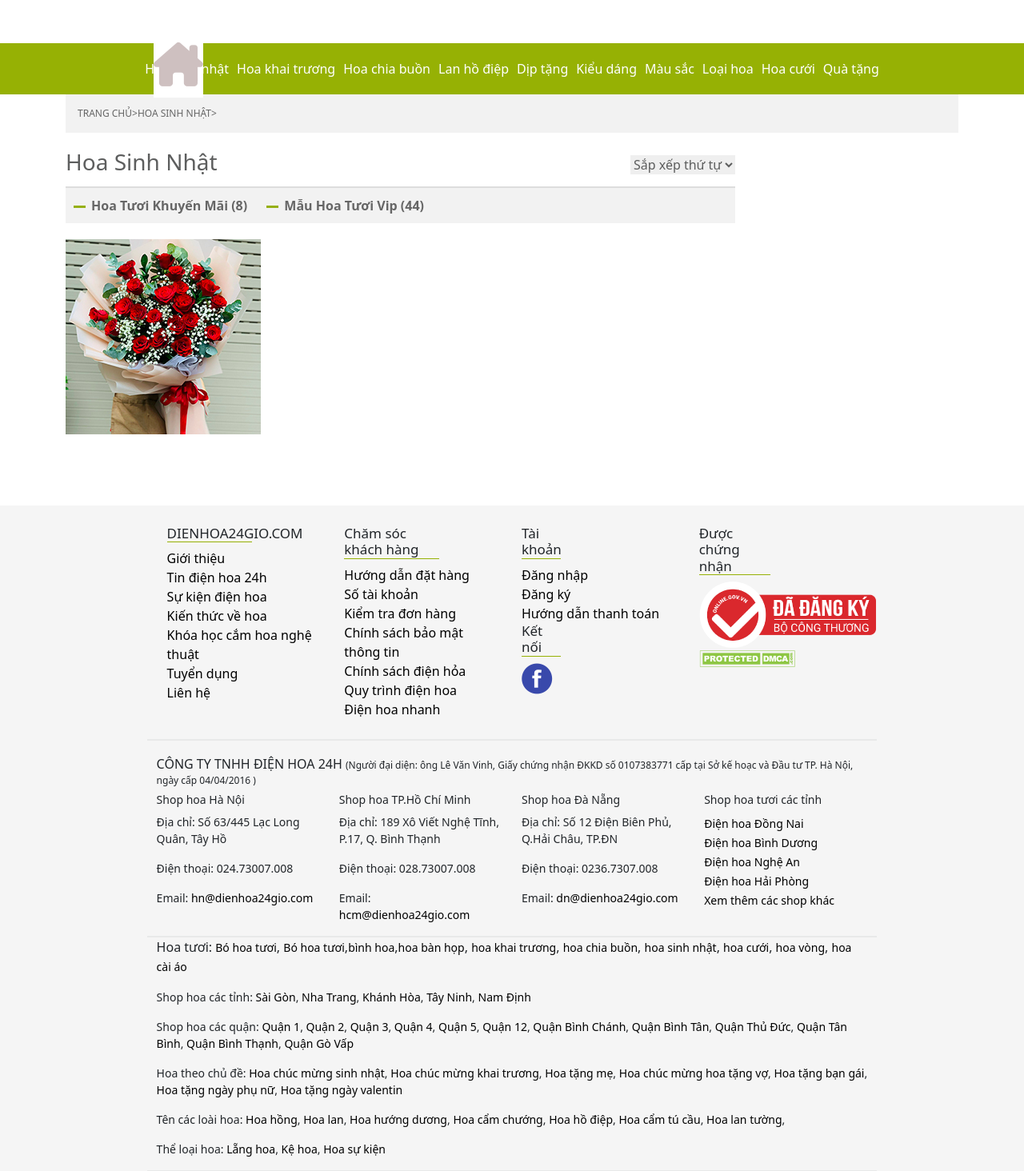
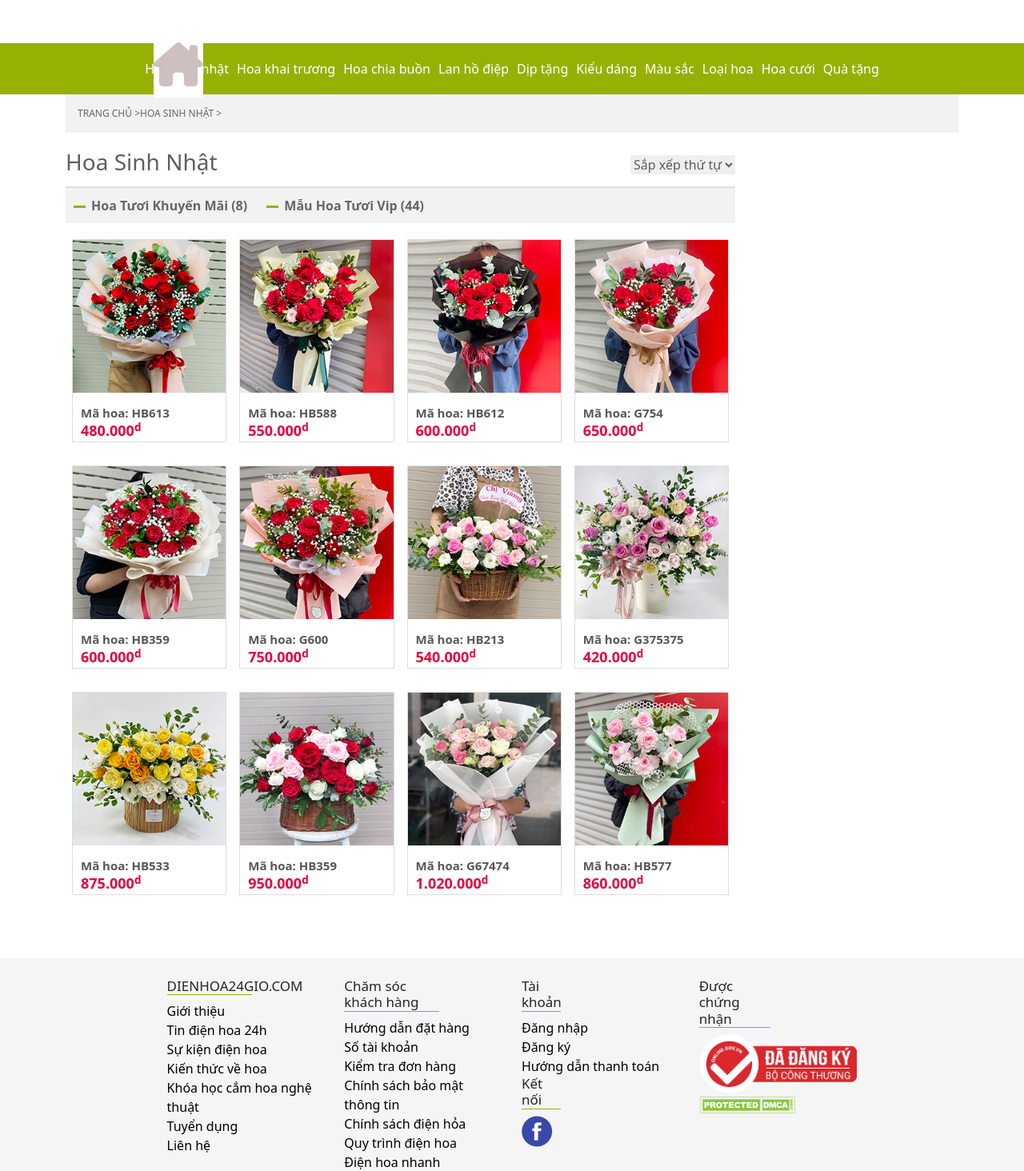
Before and after one commit to PhamThiHuongLan62THNB/Hoa24-7, a PHP site: page /Birthday.html in a window 1280 px wide. Shown: the part 236-1700 px from the top of the page at 80% size. Run offline with PHP 8.4, Linux system fonts and the light colour scheme; some libraries are stand-ins or nearby versions.

Commit message:
cap nhat trang hoa sinh nhat

```diff
--- a/Birthday.html
+++ b/Birthday.html
@@ -169,6 +169,177 @@
                     <img id="01" src="/images/birthday-flower/950k_nho.jpg" alt="Bó hoa hồng đỏ_HB613" style="border-width:0px;">
                   </a>
                 </div>
+                <div class="slide-caption">
+                  <h5>Mã hoa: <a id="01" href="#" style="text-decoration:none; color:#575757">HB613</a></h5>
+                </div>
+                <div class="group-price">
+                  <p class="price">480.000<sup>d</sup></p>
+                </div>
+              </div>
+            </li>
+            <li style="height:268px;">
+              <div class="slide-content">
+                <div class="block-product">
+                  <a id="02" href="#">
+                    <img id="02" src="/images/birthday-flower/Bohoa1T22022_nho.jpg" alt="Bó hoa sinh nhật_HB588" style="border-width:0px;">
+                  </a>
+                </div>
+                <div class="slide-caption">
+                  <h5>Mã hoa: <a id="02" href="#" style="text-decoration:none; color:#575757">HB588</a></h5>
+                </div>
+                <div class="group-price">
+                  <p class="price">550.000<sup>d</sup></p>
+                </div>
+              </div>
+            </li>
+            <li style="height:268px;">
+              <div class="slide-content">
+                <div class="block-product">
+                  <a id="03" href="#">
+                    <img id="03" src="/images/birthday-flower/Bohoa2T22022_nho.jpg" alt="Bó hoa sinh nhật_HB612" style="border-width:0px;">
+                  </a>
+                </div>
+                <div class="slide-caption">
+                  <h5>Mã hoa: <a id="03" href="#" style="text-decoration:none; color:#575757">HB612</a></h5>
+                </div>
+                <div class="group-price">
+                  <p class="price">600.000<sup>d</sup></p>
+                </div>
+              </div>
+            </li>
+            <li style="height:268px;">
+              <div class="slide-content">
+                <div class="block-product">
+                  <a id="04" href="#">
+                    <img id="04" src="/images/birthday-flower/Bohoa3T22022_nho.jpg" alt="Bó hoa sinh nhật_G754" style="border-width:0px;">
+                  </a>
+                </div>
+                <div class="slide-caption">
+                  <h5>Mã hoa: <a id="04" href="#" style="text-decoration:none; color:#575757">G754</a></h5>
+                </div>
+                <div class="group-price">
+                  <p class="price">650.000<sup>d</sup></p>
+                </div>
+              </div>
+            </li>
+            <li style="height:268px;">
+              <div class="slide-content">
+                <div class="block-product">
+                  <a id="05" href="#">
+                    <img id="05" src="/images/birthday-flower/bohoahong04T2-22_nho.jpg" alt="Bó hoa sinh nhật_HB359" style="border-width:0px;">
+                  </a>
+                </div>
+                <div class="slide-caption">
+                  <h5>Mã hoa: <a id="05" href="#" style="text-decoration:none; color:#575757">HB359</a></h5>
+                </div>
+                <div class="group-price">
+                  <p class="price">600.000<sup>d</sup></p>
+                </div>
+              </div>
+            </li>
+            <li style="height:268px;">
+              <div class="slide-content">
+                <div class="block-product">
+                  <a id="06" href="#">
+                    <img id="06" src="/images/birthday-flower/bohoahong02T2-22_nho.jpg" alt="Bó hoa sinh nhật_G600" style="border-width:0px;">
+                  </a>
+                </div>
+                <div class="slide-caption">
+                  <h5>Mã hoa: <a id="06" href="#" style="text-decoration:none; color:#575757">G600</a></h5>
+                </div>
+                <div class="group-price">
+                  <p class="price">750.000<sup>d</sup></p>
+                </div>
+              </div>
+            </li>
+            <li style="height:268px;">
+              <div class="slide-content">
+                <div class="block-product">
+                  <a id="07" href="#">
+                    <img id="07" src="/images/birthday-flower/giohoatuoi2020-1_nho.jpg" alt="Bó hoa sinh nhật_HB213" style="border-width:0px;">
+                  </a>
+                </div>
+                <div class="slide-caption">
+                  <h5>Mã hoa: <a id="07" href="#" style="text-decoration:none; color:#575757">HB213</a></h5>
+                </div>
+                <div class="group-price">
+                  <p class="price">540.000<sup>d</sup></p>
+                </div>
+              </div>
+            </li>
+            <li style="height:268px;">
+              <div class="slide-content">
+                <div class="block-product">
+                  <a id="08" href="#">
+                    <img id="08" src="/images/birthday-flower/Giohoasinhnhat-T1108_nho.jpg" alt="Bó hoa sinh nhật_G375" style="border-width:0px;">
+                  </a>
+                </div>
+                <div class="slide-caption">
+                  <h5>Mã hoa: <a id="08" href="#" style="text-decoration:none; color:#575757">G375375</a></h5>
+                </div>
+                <div class="group-price">
+                  <p class="price">420.000<sup>d</sup></p>
+                </div>
+              </div>
+            </li>
+            <li style="height:268px;">
+              <div class="slide-content">
+                <div class="block-product">
+                  <a id="09" href="#">
+                    <img id="09" src="/images/birthday-flower/Giohoasinhnhat-T1105_nho.jpg" alt="Bó hoa sinh nhật_HB533" style="border-width:0px;">
+                  </a>
+                </div>
+                <div class="slide-caption">
+                  <h5>Mã hoa: <a id="09" href="#" style="text-decoration:none; color:#575757">HB533</a></h5>
+                </div>
+                <div class="group-price">
+                  <p class="price">875.000<sup>d</sup></p>
+                </div>
+              </div>
+            </li>
+            <li style="height:268px;">
+              <div class="slide-content">
+                <div class="block-product">
+                  <a id="10" href="#">
+                    <img id="10" src="/images/birthday-flower/giohoa21-1Nho.jpg" alt="Bó hoa sinh nhật_HB359HB359" style="border-width:0px;">
+                  </a>
+                </div>
+                <div class="slide-caption">
+                  <h5>Mã hoa: <a id="10" href="#" style="text-decoration:none; color:#575757">HB359</a></h5>
+                </div>
+                <div class="group-price">
+                  <p class="price">950.000<sup>d</sup></p>
+                </div>
+              </div>
+            </li>
+            <li style="height:268px;">
+              <div class="slide-content">
+                <div class="block-product">
+                  <a id="11" href="#">
+                    <img id="11" src="/images/birthday-flower/bohoaoharahong_t10_nho-compressor.jpg" alt="Bó hoa sinh nhật_G674" style="border-width:0px;">
+                  </a>
+                </div>
+                <div class="slide-caption">
+                  <h5>Mã hoa: <a id="11" href="#" style="text-decoration:none; color:#575757">G67474</a></h5>
+                </div>
+                <div class="group-price">
+                  <p class="price">1.020.000<sup>d</sup></p>
+                </div>
+              </div>
+            </li>
+            <li style="height:268px;">
+              <div class="slide-content">
+                <div class="block-product">
+                  <a id="12" href="#">
+                    <img id="12" src="/images/birthday-flower/bohoahongT2-22_nho.jpg" alt="Bó hoa sinh nhật_HB577" style="border-width:0px;">
+                  </a>
+                </div>
+                <div class="slide-caption">
+                  <h5>Mã hoa: <a id="12" href="#" style="text-decoration:none; color:#575757">HB577</a></h5>
+                </div>
+                <div class="group-price">
+                  <p class="price">860.000<sup>d</sup></p>
+                </div>
               </div>
             </li>
           </ul>
--- a/css/Birthday.css
+++ b/css/Birthday.css
@@ -15,7 +15,7 @@
 .breadcrumb a::after
 {
     color:#666;
-    content: ">";
+    content: " >";
 }
 .clearfix:before, .clearfix:after, .document:after, .document:before, .group:before, .group:after, .conatiner:before, .container::after {
     content: " ";
@@ -93,3 +93,55 @@
     margin-bottom: 15px;
     width: 25%;
 }
+.slide-content {
+    margin: 0 8px;
+    border: 1px solid #ddd;
+}
+.block-product {
+    position: relative;
+    vertical-align: top;
+    overflow: hidden;
+    width: 100%;
+}
+.block-product img {
+    display: block;
+    margin-left: auto;
+    margin-right: auto;
+}
+.slide-content img {
+    margin-bottom: 16px;
+    width: 100%;
+}
+img {
+    vertical-align: middle;
+    max-width: 100%;
+}
+.slide-caption {
+    position: relative;
+    padding: 0 10px;
+}
+.slide-caption h5 {
+    color: #575757;
+    margin-bottom: 0;
+    font-size: 15px;
+    font-weight: 600;
+}
+.group-price .price {
+    color: #e5023c;
+    font-size: 18px;
+    font-weight: bold;
+}
+.group-price p {
+    display: inline-block;
+    margin: 0 5px 0 10px;
+    vertical-align: middle;
+}
+sup {
+    top: -0.5em;
+}
+sub, sup {
+    font-size: 75%;
+    line-height: 0;
+    position: relative;
+    vertical-align: baseline;
+}
```
Also changed, not shown: images/birthday-flower/Giohoasinhnhat-T1105_nho.jpg (added), images/birthday-flower/bohoahong02T2-22_nho.jpg (added), images/birthday-flower/bohoaoharahong_t10_nho-compressor.jpg (added), images/birthday-flower/giohoa21-1Nho.jpg (added).
